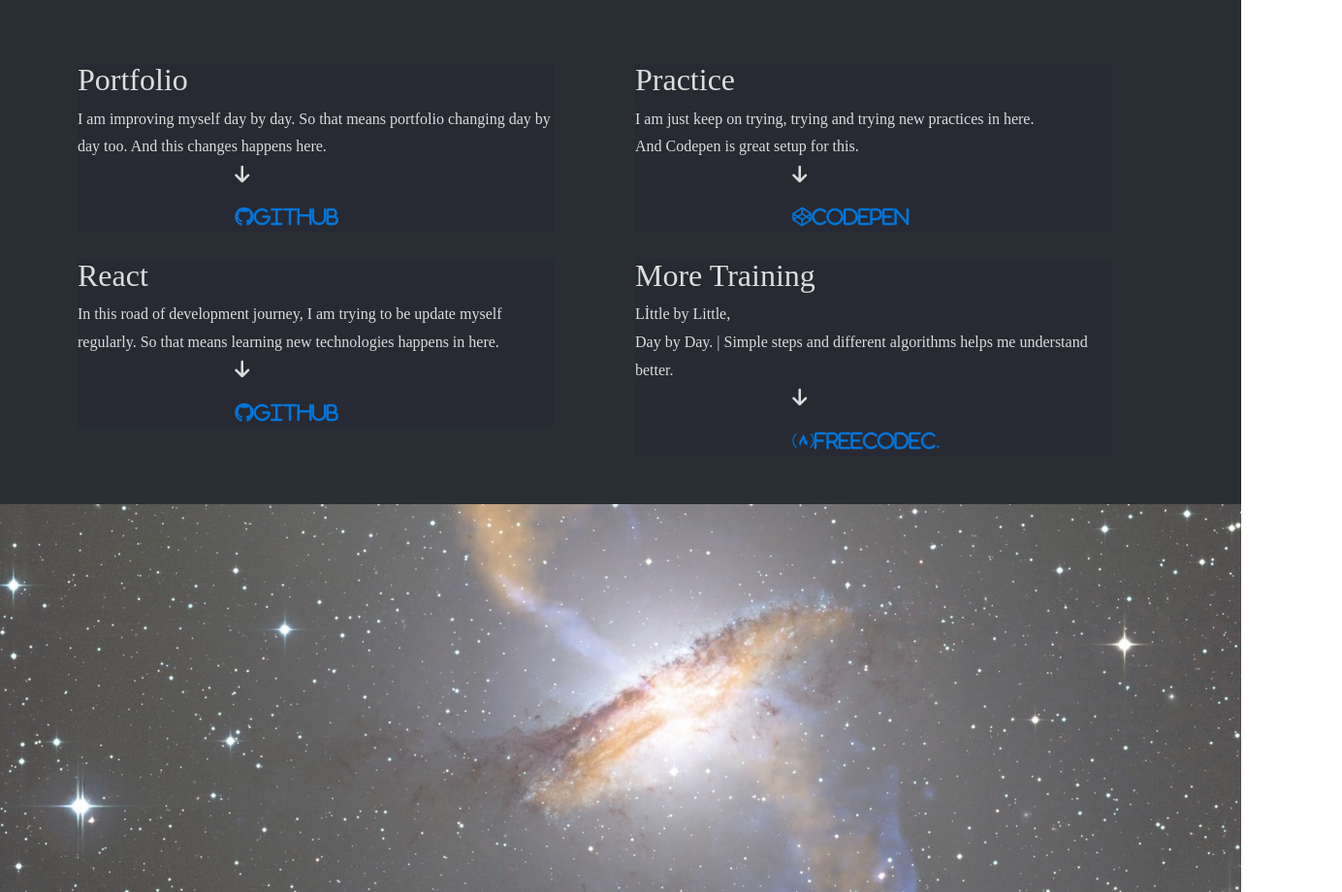
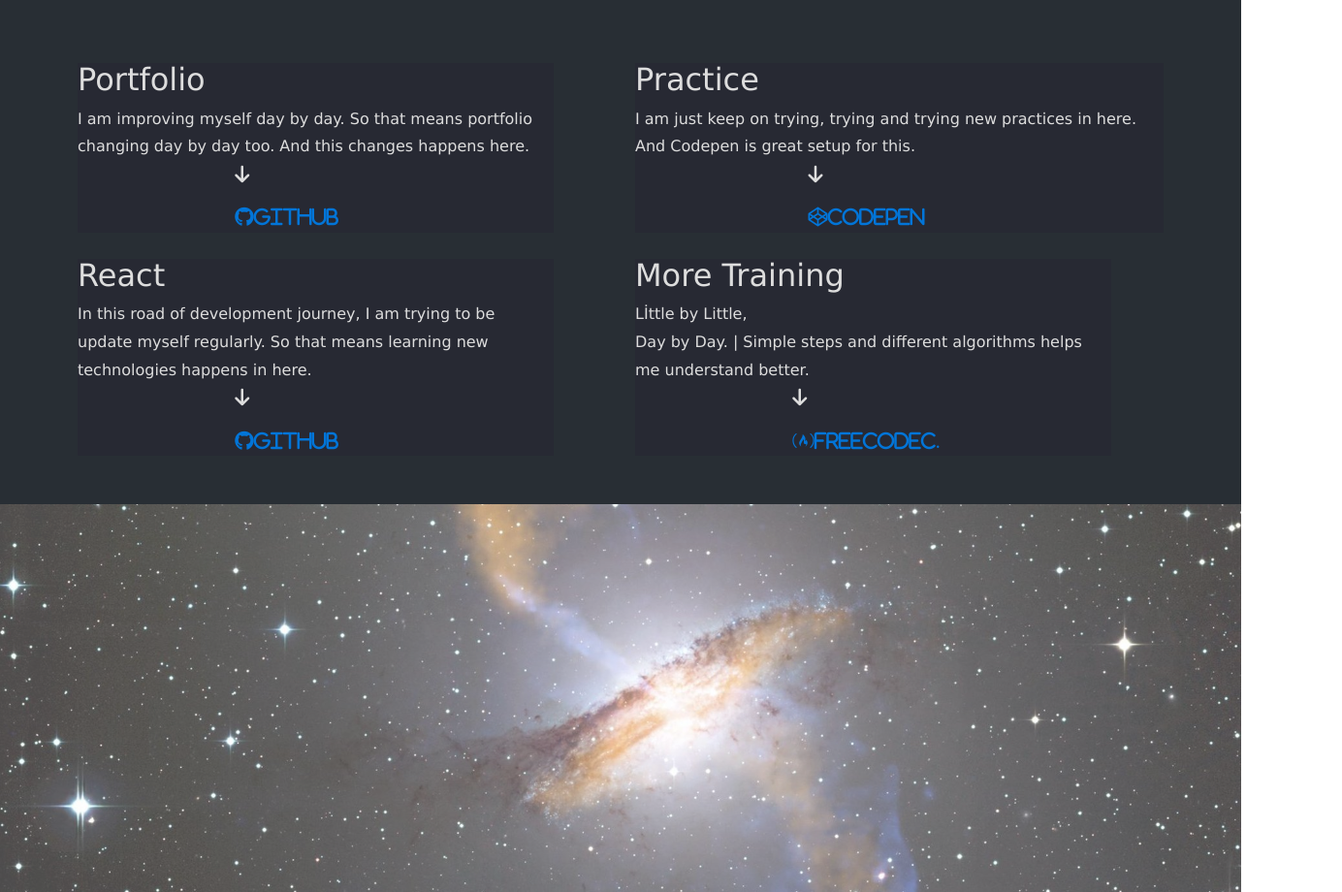
Before and after one commit to grkmkc/portfolio, a website: page index.html in a window 1280 px wide. Shown: the part 1501-2421 px from the top of the page at 97% size, 1384 px wide, since content can reach past the window. Drawn offline with nearby package versions, Linux system fonts and the light colour scheme; a web font is replaced by a local one.

Commit message:
edit style

```diff
--- a/css/style.css
+++ b/css/style.css
@@ -95,7 +95,7 @@ body, html{
   float: left;
   text-align: left;
   width: 90%;
-  font-family: 'Times New Roman', Times, serif;
+
   background-color:#272933c5;
 }
 .flt2{
@@ -104,7 +104,7 @@ body, html{
   float: left;
   text-align: left;
   width: 90%;
-  font-family: 'Times New Roman', Times, serif;
+
   background-color:#272933c5;
 }
 
@@ -113,8 +113,8 @@ body, html{
   display: block;
   float: right;
   text-align: left;
-  width: 90%;
-  font-family: 'Times New Roman',Times, serif;
+  width: 100%;
+
   background-color:#272933c5;
 }
 .foto2{
@@ -123,11 +123,9 @@ body, html{
    float: right;
    text-align: left;
    width: 90%;
-   font-family: 'Times New Roman', Times, serif;
   background-color: #272933c5;
 }
 .insta{
-  font-family: 'Times New Roman', Times, serif;
   font-size: 1.2em;
   color: rgb(76, 107, 153)!important;
 }
@@ -266,10 +264,6 @@ hr{
 
     border: none;
   }
- .foto2 {
-    float: none;
-    border: none;
- }
   .sec, .sek {
     float: none;
     margin-left: 2em;
```
Also changed, not shown: index.html (+0 -1 lines).
